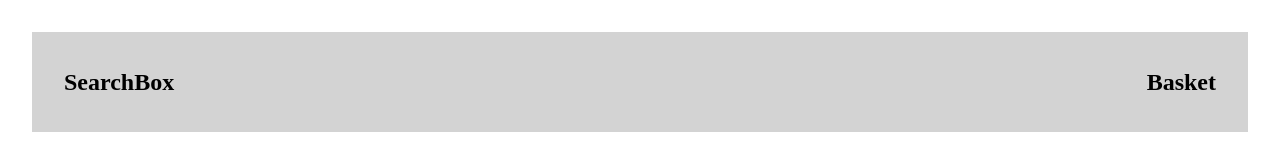
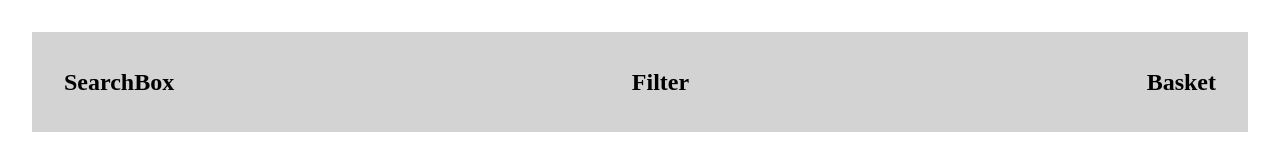
Before and after one commit to RosaBen/Protojam-La-hess, a React (Vite) app in the folder client/: page / in a window 1280 px wide. Shown: the top 160 px of the page. Built offline with nearby package versions, Linux system fonts and the light colour scheme.

Commit message:
added filter

```diff
--- /dev/null
+++ b/client/src/components/Filter.jsx
@@ -0,0 +1,3 @@
+export default function Filter() {
+    return(<><h1>Filter</h1></>)
+}
--- a/client/src/components/NavBar.jsx
+++ b/client/src/components/NavBar.jsx
@@ -1,4 +1,5 @@
 import Basket from "./Basket";
+import Filter from "./Filter";
 import SearchBox from "./SearchBox";
 
 
@@ -9,6 +10,7 @@ export default function Navbar() {
         <div className="navbar_search">
           <SearchBox/>
         </div>
+        <div><Filter/></div>
         <div className="navbar_basket">
             <Basket/>
         </div>
```
